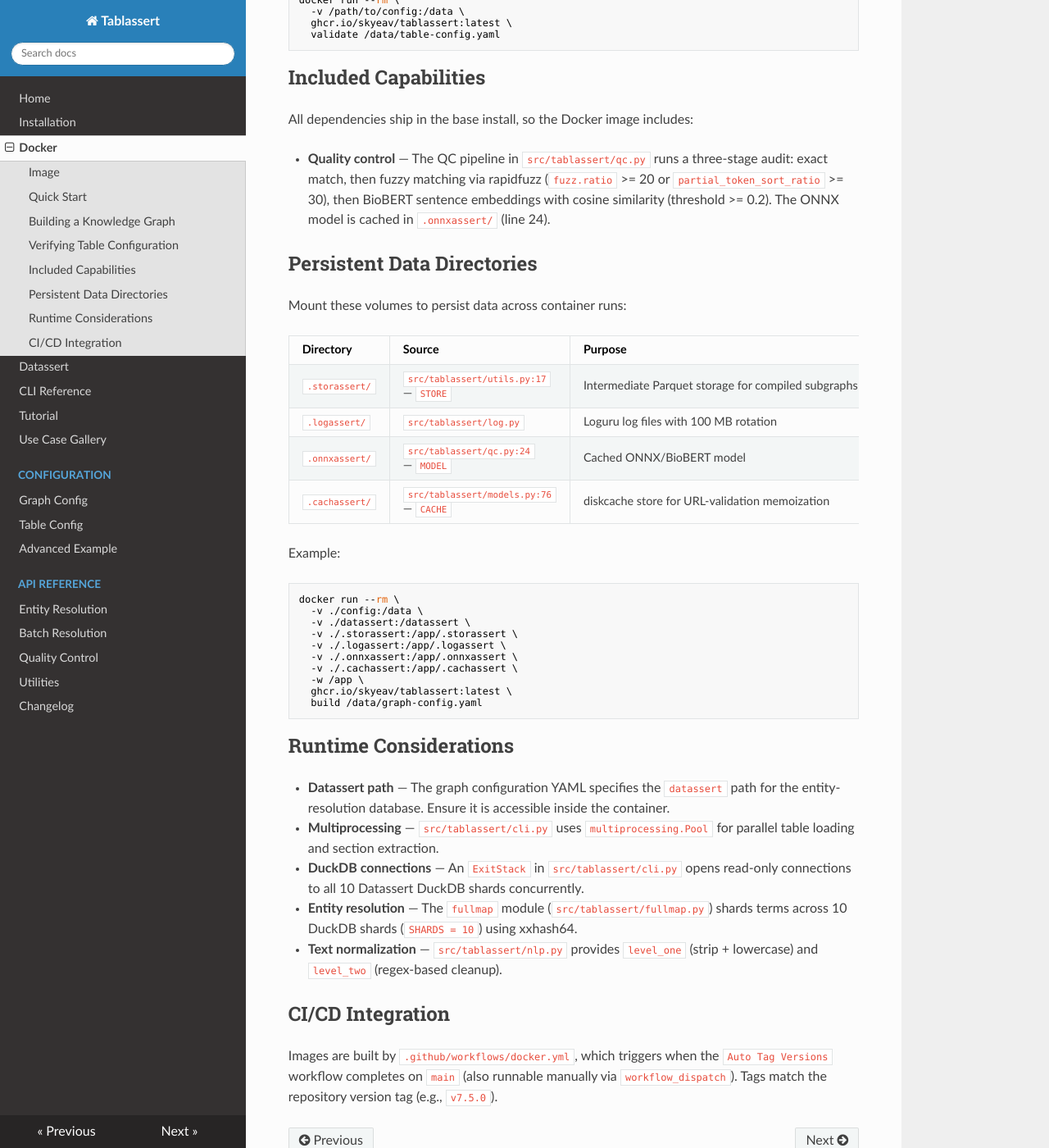
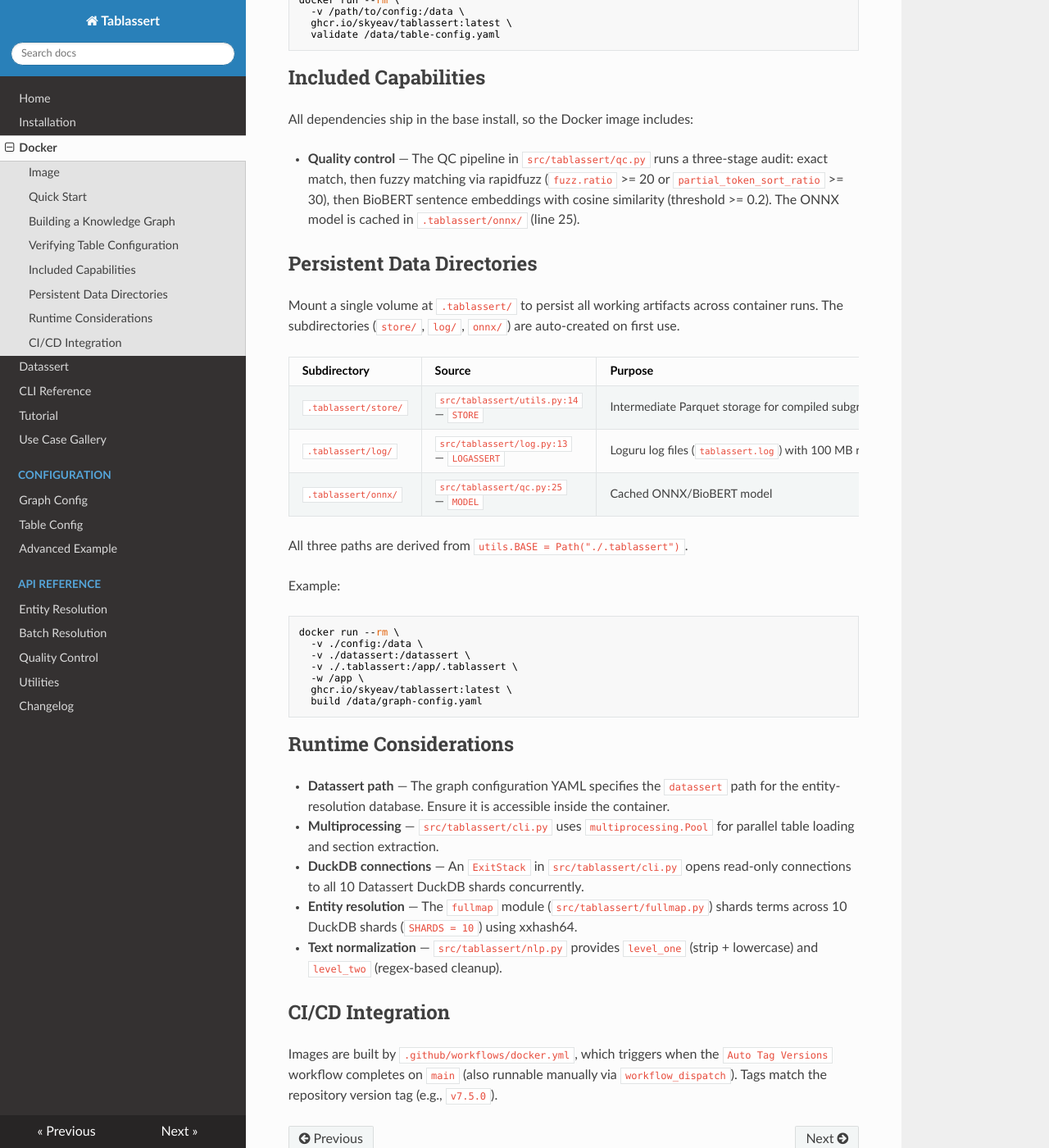
Before and after one commit to SkyeAv/Tablassert3.0.0, an MkDocs documentation site: the page built from docs/docker.md, in a window 1280 px wide and 1400 px high, scrolled down 1024 px. Shown: the whole window at 82% size. Built offline with MkDocs 1.6.1, drawn with Linux system fonts in a browser that asks for light colours; nearby versions of some CDN libraries.

Commit message:
feat: cleaned up .directories into one .tablassert directory

```diff
--- a/docs/docker.md
+++ b/docs/docker.md
@@ -49,18 +49,19 @@ docker run --rm \
 
 All dependencies ship in the base install, so the Docker image includes:
 
-- **Quality control** — The QC pipeline in `src/tablassert/qc.py` runs a three-stage audit: exact match, then fuzzy matching via rapidfuzz (`fuzz.ratio` >= 20 or `partial_token_sort_ratio` >= 30), then BioBERT sentence embeddings with cosine similarity (threshold >= 0.2). The ONNX model is cached in `.onnxassert/` (line 24).
+- **Quality control** — The QC pipeline in `src/tablassert/qc.py` runs a three-stage audit: exact match, then fuzzy matching via rapidfuzz (`fuzz.ratio` >= 20 or `partial_token_sort_ratio` >= 30), then BioBERT sentence embeddings with cosine similarity (threshold >= 0.2). The ONNX model is cached in `.tablassert/onnx/` (line 25).
 
 ## Persistent Data Directories
 
-Mount these volumes to persist data across container runs:
+Mount a single volume at `.tablassert/` to persist all working artifacts across container runs. The subdirectories (`store/`, `log/`, `onnx/`) are auto-created on first use.
 
-| Directory | Source | Purpose |
+| Subdirectory | Source | Purpose |
 |---|---|---|
-| `.storassert/` | `src/tablassert/utils.py:17` — `STORE` | Intermediate Parquet storage for compiled subgraphs |
-| `.logassert/` | `src/tablassert/log.py` | Loguru log files with 100 MB rotation |
-| `.onnxassert/` | `src/tablassert/qc.py:24` — `MODEL` | Cached ONNX/BioBERT model |
-| `.cachassert/` | `src/tablassert/models.py:76` — `CACHE` | diskcache store for URL-validation memoization |
+| `.tablassert/store/` | `src/tablassert/utils.py:14` — `STORE` | Intermediate Parquet storage for compiled subgraphs |
+| `.tablassert/log/` | `src/tablassert/log.py:13` — `LOGASSERT` | Loguru log files (`tablassert.log`) with 100 MB rotation |
+| `.tablassert/onnx/` | `src/tablassert/qc.py:25` — `MODEL` | Cached ONNX/BioBERT model |
+
+All three paths are derived from `utils.BASE = Path("./.tablassert")`.
 
 Example:
 
@@ -68,10 +69,7 @@ Example:
 docker run --rm \
   -v ./config:/data \
   -v ./datassert:/datassert \
-  -v ./.storassert:/app/.storassert \
-  -v ./.logassert:/app/.logassert \
-  -v ./.onnxassert:/app/.onnxassert \
-  -v ./.cachassert:/app/.cachassert \
+  -v ./.tablassert:/app/.tablassert \
   -w /app \
   ghcr.io/skyeav/tablassert:latest \
   build /data/graph-config.yaml
```
Also changed, not shown: AGENTS.md (+1 -1 lines), CHANGELOG.md (+1 -0 lines), docs/api/qc.md (+1 -1 lines), docs/cli.md (+1 -1 lines), 5 other files.
